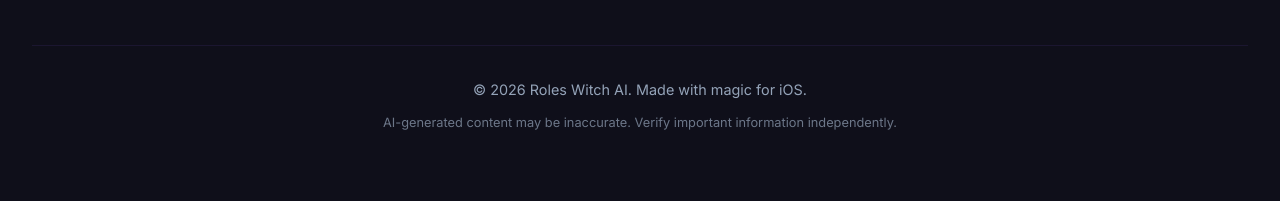
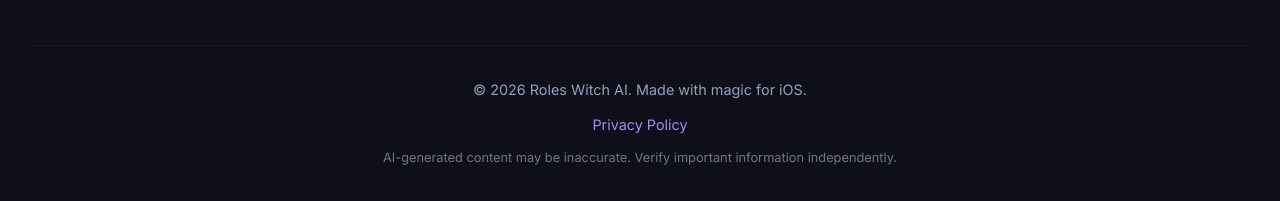
Before and after one commit to RolesWitchAI/web, a plain HTML site: page index.html in a window 1280 px wide. Shown: the part 3205-3406 px from the top of the page. Before the commit the page ends 3371 px from the top, so only its background shows below. Drawn offline with Linux system fonts and the light colour scheme.

Commit message:
Add Privacy Policy link to index.html footer to match privacy page

```diff
--- a/index.html
+++ b/index.html
@@ -619,6 +619,11 @@
             font-size: 0.9rem;
         }
 
+        .footer-bottom a {
+            color: var(--primary-light);
+            text-decoration: none;
+        }
+
         /* Scroll Animations */
         .reveal {
             opacity: 0;
@@ -789,6 +794,7 @@
         </div>
         <div class="footer-bottom">
             <p>&copy; 2026 Roles Witch AI. Made with magic for iOS.</p>
+            <p style="margin-top: 0.75rem;"><a href="/privacy-policy.html">Privacy Policy</a></p>
             <p style="margin-top: 0.75rem; font-size: 0.8rem; opacity: 0.7;">AI-generated content may be inaccurate. Verify important information independently.</p>
         </div>
     </footer>
```
